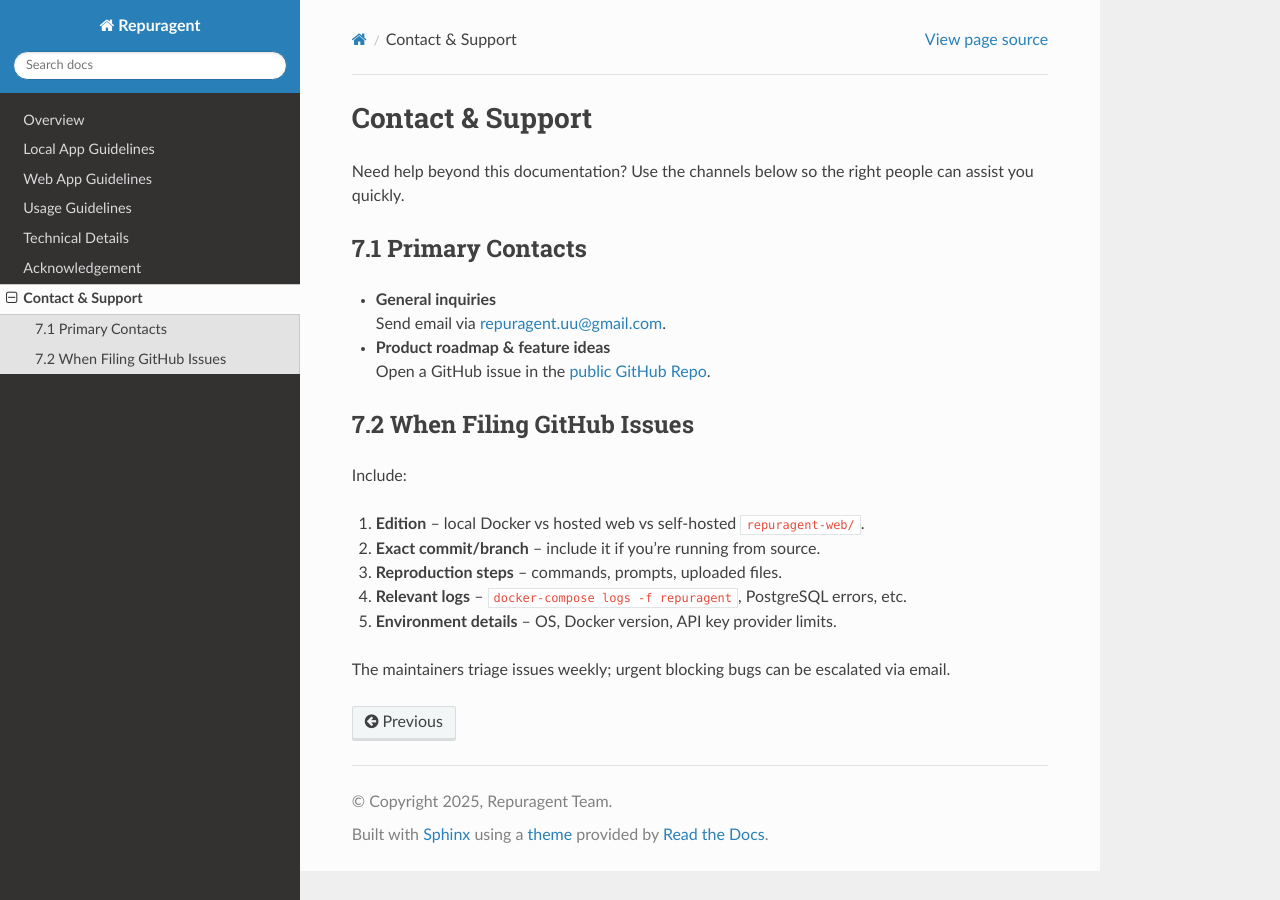
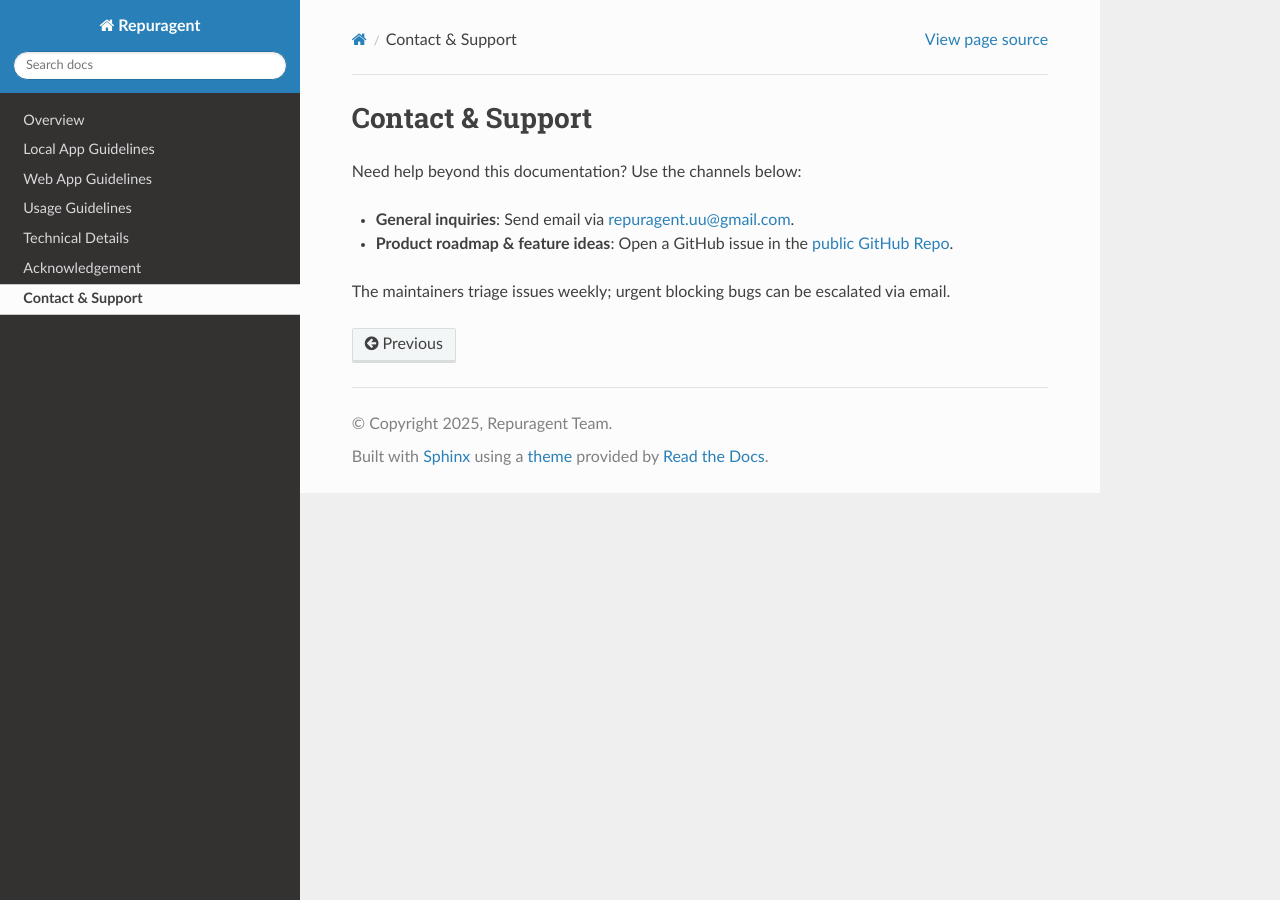
Before and after one commit to pharmbio/repuragent, a Sphinx documentation site: the page built from docs/contact.md, in a window 1280 px wide. Built offline with Sphinx 7.4.7 and the Read the Docs theme 3.1.0, drawn with Linux system fonts in a browser that asks for light colours.

Commit message:
update docs

```diff
--- a/docs/contact.md
+++ b/docs/contact.md
@@ -1,23 +1,8 @@
 # Contact & Support
 
-Need help beyond this documentation? Use the channels below so the right people can assist
-you quickly.
+Need help beyond this documentation? Use the channels below:
 
-## 7.1 Primary Contacts
-
-- **General inquiries**
-  Send email via [repuragent.uu@gmail.com](mailto:repuragent.uu@gmail.com).
-- **Product roadmap & feature ideas**
-  Open a GitHub issue in the [public GitHub Repo](https://github.com/pharmbio/repuragent/issues).
-
-## 7.2 When Filing GitHub Issues
-
-Include:
-
-1. **Edition** – local Docker vs hosted web vs self-hosted `repuragent-web/`.
-2. **Exact commit/branch** – include it if you’re running from source.
-3. **Reproduction steps** – commands, prompts, uploaded files.
-4. **Relevant logs** – `docker-compose logs -f repuragent`, PostgreSQL errors, etc.
-5. **Environment details** – OS, Docker version, API key provider limits.
+- **General inquiries**: Send email via [repuragent.uu@gmail.com](mailto:repuragent.uu@gmail.com).
+- **Product roadmap & feature ideas**: Open a GitHub issue in the [public GitHub Repo](https://github.com/pharmbio/repuragent/issues).
 
 The maintainers triage issues weekly; urgent blocking bugs can be escalated via email.
```
Also changed, not shown: docs/acknowledgement.md (+15 -4 lines), 9 other files.
